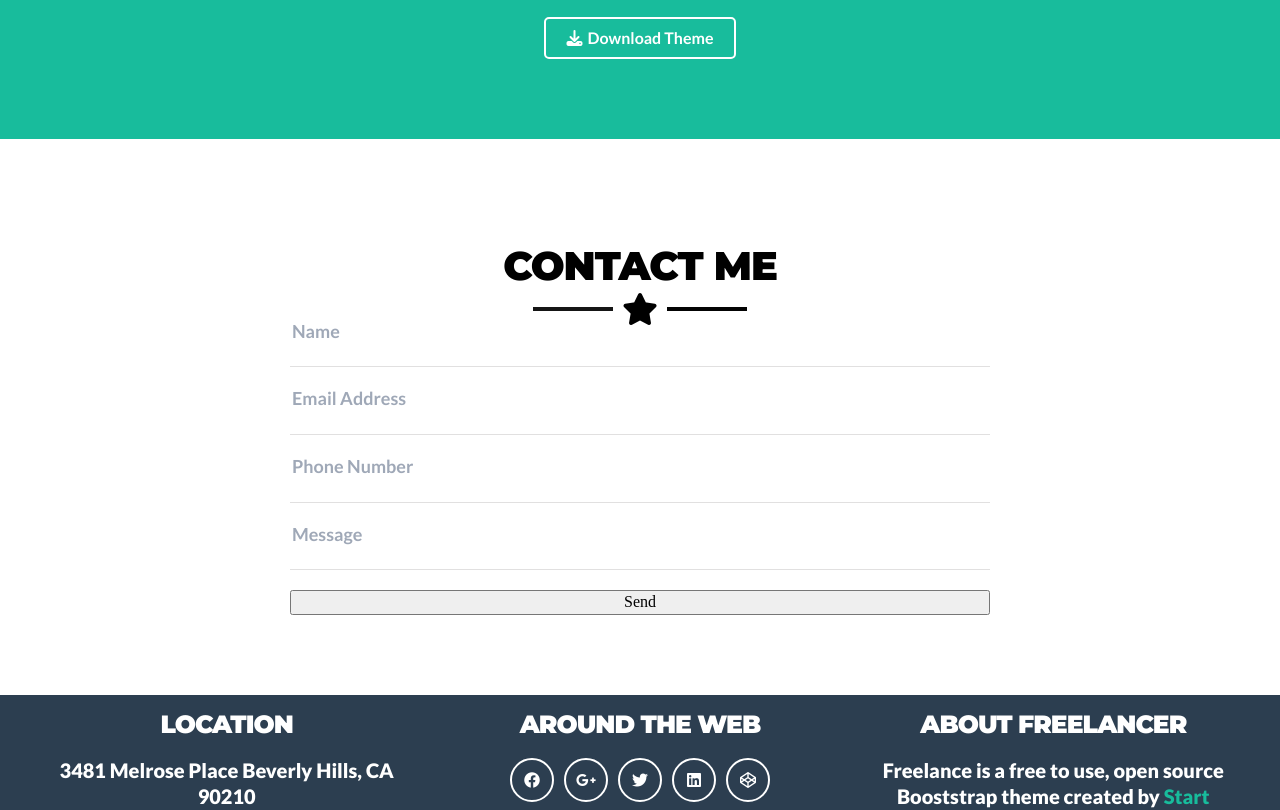
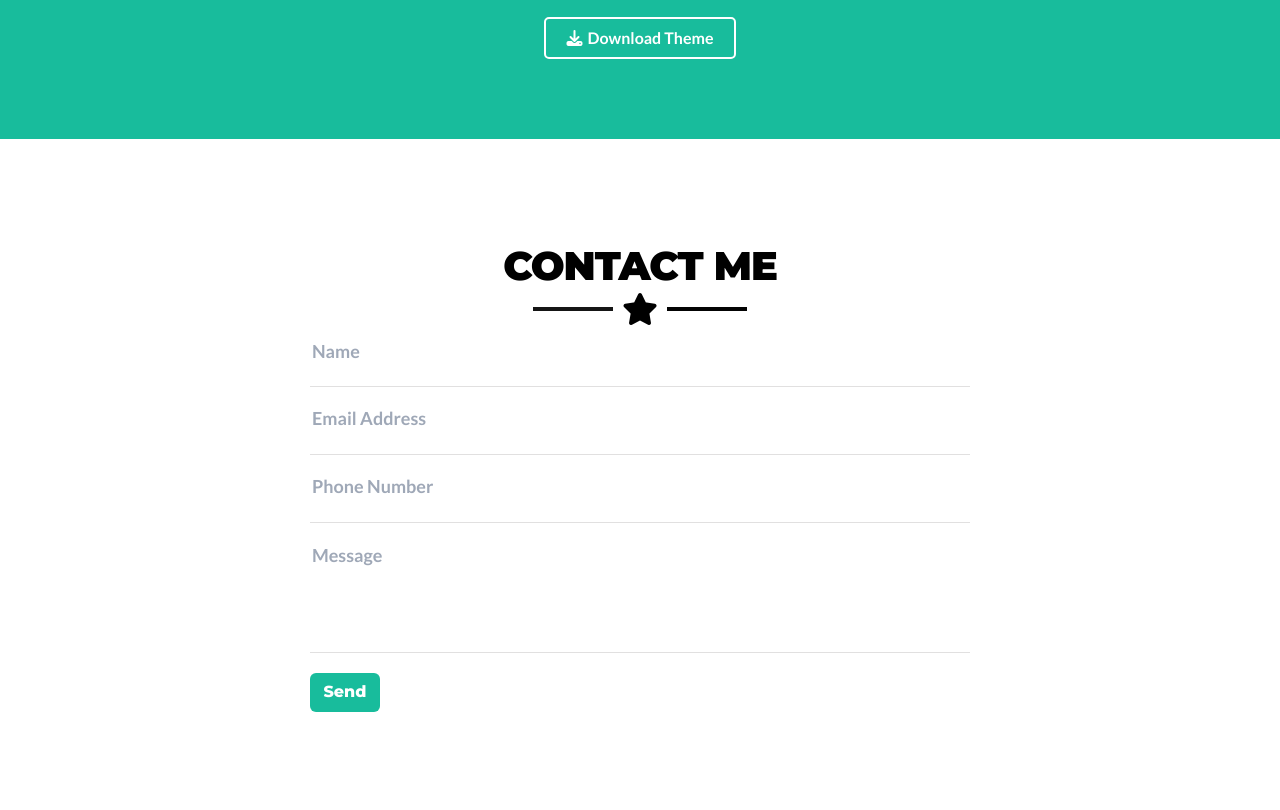
Before and after one commit to nelsonronaldobr/start-boostrap-react, a React (Vite) app: page / in a window 1280 px wide. Shown: the part 2080-2890 px from the top of the page. Built offline with nearby package versions, Linux system fonts and the light colour scheme.

Commit message:
section-contact arreglado

```diff
--- a/src/components/sections/SectionContact.jsx
+++ b/src/components/sections/SectionContact.jsx
@@ -4,41 +4,39 @@ import { IconStart } from '../IconStarts';
 import style from '../../css-modules/SectionContact.module.css';
 export const SectionContact = ({ id }) => {
     return (
-        <div id={id}>
-            <Container className={style['section-contact__background']}>
+        <Container className={style['section-contact__background']} id={id}>
             <section className={style['section-contact']}>
                 <Title className={style['section-contact__title']}>
                     CONTACT ME
                 </Title>
-                    <IconStart
-                        className={'start-icon__black'}
-                        color={'black'}
-                    />
-                    <form className={`${style['section-contact__form']} ${style['container']}`}>
+                <IconStart className={'start-icon__black'} color={'black'} />
+                <div className={style.container}>
+                    <form className={style['section-contact__form']}>
                         <input
                             type='text'
-                            className='input-field'
+                            className={style['input-field']}
                             placeholder='Name'
                         />
                         <input
                             type='text'
-                            className='input-field'
+                            className={style['input-field']}
                             placeholder='Email Address'
                         />
                         <input
                             type='text'
-                            className='input-field'
+                            className={style['input-field']}
                             placeholder='Phone Number'
                         />
-                        <input
+                        <textarea
                             type='text'
-                            className='input-field'
+                            className={style['input-field']}
                             placeholder='Message'
-                        />
-                        <button className='button-line'>Send</button>
+                            rows='4'
+                            cols='50'></textarea>
+                        <button className={style['button-line']}>Send</button>
                     </form>
+                </div>
             </section>
         </Container>
-        </div>
     );
 };
--- a/src/css-modules/SectionContact.module.css
+++ b/src/css-modules/SectionContact.module.css
@@ -1,14 +1,9 @@
 @import '../css/globals.css';
-.section-contact__background{
+
+.section-contact__background {
     background-color: var(--color-background);
 }
-.section-contact {
-    display: flex;
-    flex-direction: column;
-    color: var(--color-background);
-    padding: 80px 0;
-    align-items: center;
-}
+
 .section-contact__title {
     color: var(--color-black);
     font-family: var(--font-primary);
@@ -21,13 +16,6 @@
     margin-bottom: 15px;
 }
 
-.section-contact__form {
-    display: flex;
-    flex-direction: column;
-    margin: 20px;
-    margin-top: 35px;
-}
-
 .button-line {
     background-color: var(--color-secondary);
     border: none;
@@ -36,9 +24,14 @@
     font-size: 16px;
     text-align: center;
     position: relative;
-    width: 15%;
+    border-radius: 6px;
+    font-family: var(--font-primary);
+    font-weight: 800;
+    width: 70px;
+    cursor: pointer;
 }
-.section-contact__form input {
+
+.section-contact .input-field {
     border: none;
     font-weight: 700;
     padding-bottom: 25px;
@@ -50,12 +43,32 @@
     font-family: var(--font-secondary);
 }
 
-.section-contact__form input::placeholder {
+.section-contact .input-field::placeholder {
     color: #9fa8b7;
 }
 
 .container {
+    flex: 1;
+    width: 100%;
+    margin: 0 auto;
     max-width: 700px;
-    margin: 0 auto;
-    width: 100%;
 }
+
+.section-contact {
+    display: flex;
+    align-items: center;
+    flex-direction: column;
+    justify-content: center;
+    padding: 80px 0;
+}
+
+.section-contact__form {
+    display: flex;
+    flex-direction: column;
+    margin: 20px;
+}
+
+
+textarea.input-field {
+    resize: none;
+}
```
Also changed, not shown: src/css-modules/SectionAbout.module.css (+6 -4 lines). Lines whose indentation alone changed are shown as unchanged.
